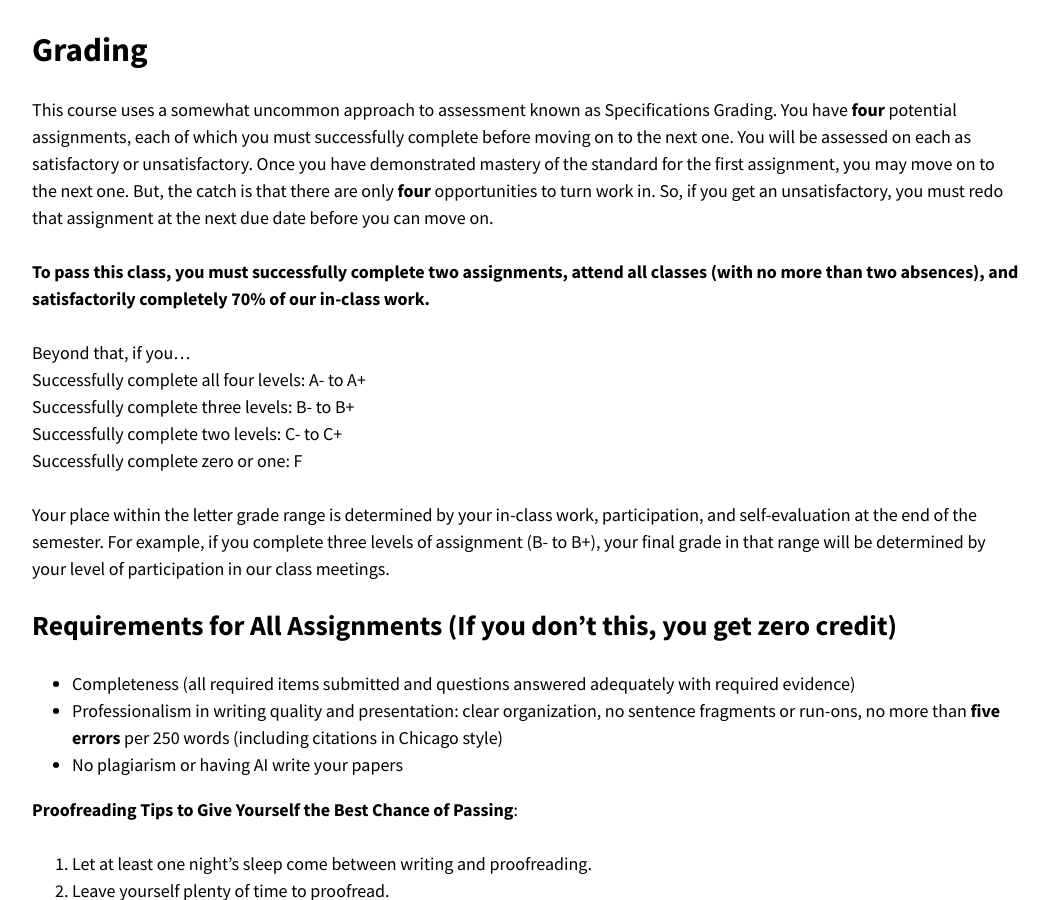
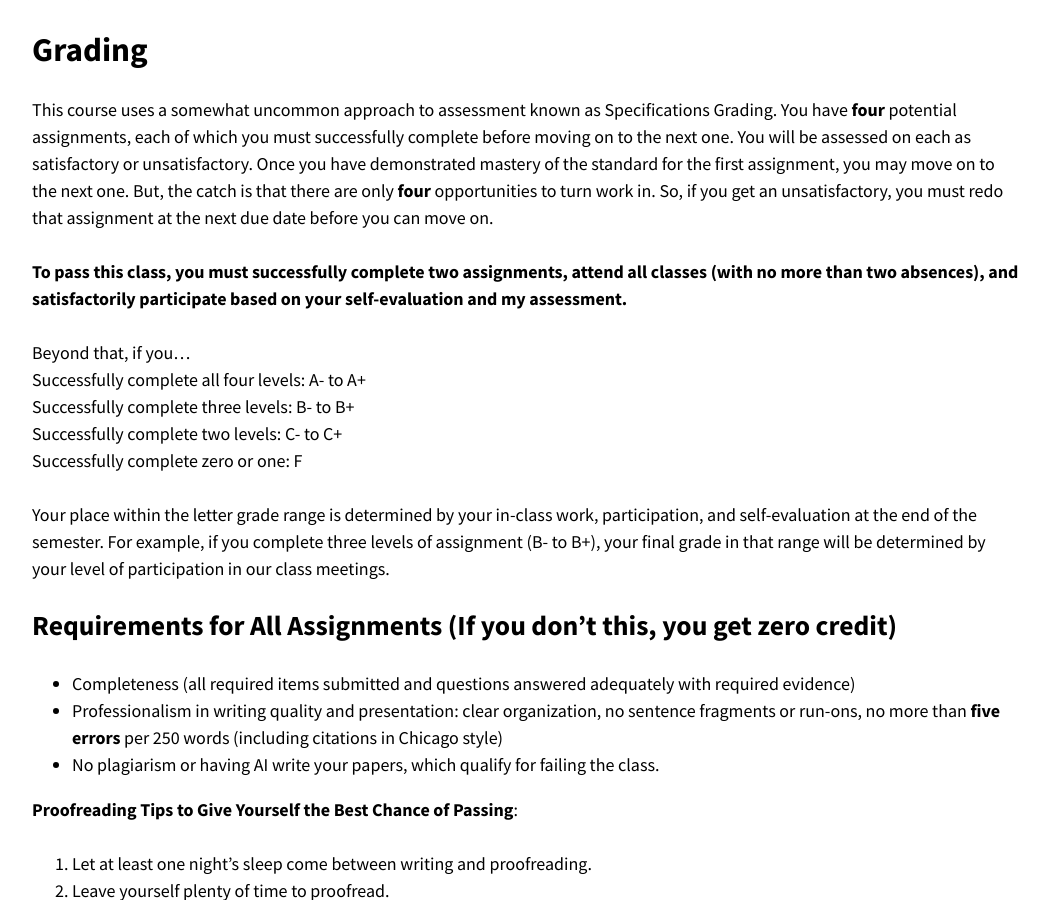
Before and after one commit to chadblack/Inquisition2025, a Jekyll site: the page built from assignments.md, in a window 1280 px wide and 900 px high, scrolled down 494 px. Shown: the whole window, without its empty margins (114-1163 px from the left). Built offline with Jekyll 4.4.1, drawn with Linux system fonts in a browser that asks for light colours; nearby versions of some CDN libraries.

Commit message:
minor edits

```diff
--- a/_config.yml
+++ b/_config.yml
@@ -90,7 +90,6 @@ author:
   name: Chad Black
   picture:
   email: cblack6@utk.edu
-  twitter: chad_black_
   links:
     - title:
       url:
--- a/assignments.md
+++ b/assignments.md
@@ -15,7 +15,7 @@ Readings will be available via the library website or on Canvas.
 
 This course uses a somewhat uncommon approach to assessment known as Specifications Grading. You have **four** potential assignments, each of which you must successfully complete before moving on to the next one. You will be assessed on each as satisfactory or unsatisfactory. Once you have demonstrated mastery of the standard for the first assignment, you may move on to the next one. But, the catch is that there are only **four** opportunities to turn work in. So, if you get an unsatisfactory, you must redo that assignment at the next due date before you can move on.
 
-**To pass this class, you must successfully complete two assignments, attend all classes (with no more than two absences), and satisfactorily completely 70% of our in-class work.**
+**To pass this class, you must successfully complete two assignments, attend all classes (with no more than two absences), and satisfactorily participate based on your self-evaluation and my assessment.**
 
 Beyond that, if you...
 Successfully complete all four levels: A- to A+
@@ -30,7 +30,7 @@ Your place within the letter grade range is determined by your in-class work, pa
 
 * Completeness (all required items submitted and questions answered adequately with required evidence)
 * Professionalism in writing quality and presentation: clear organization, no sentence fragments or run-ons, no more than **five errors** per 250 words (including citations in Chicago style)
-* No plagiarism or having AI write your papers
+* No plagiarism or having AI write your papers, which qualify for failing the class.
 
 **Proofreading Tips to Give Yourself the Best Chance of Passing**:
 
```
